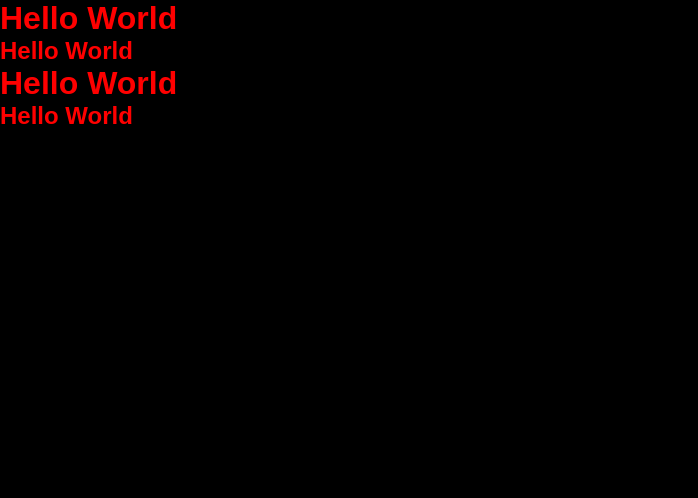
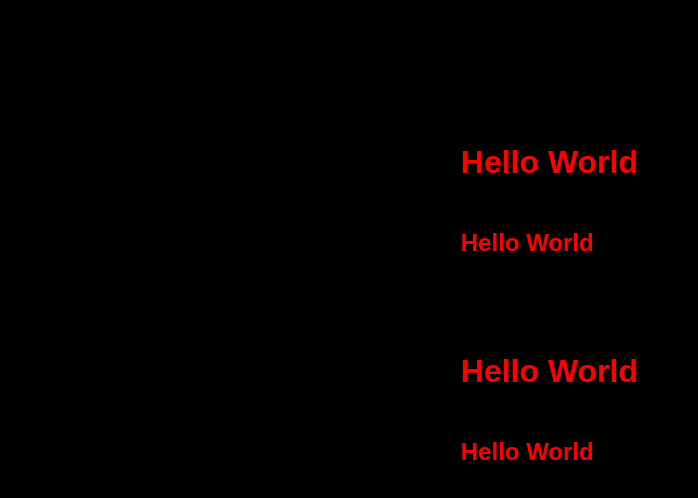
Before and after one commit to AmritanshRaizada/React.Dev, a React (Vite) app: page / in a window 1280 px wide. Shown: the top 498 px of the page, without its empty margins (0-698 px from the left). Built offline with nearby package versions, Linux system fonts and the light colour scheme.

Commit message:
changes in the css

```diff
--- a/style.css
+++ b/style.css
@@ -3,7 +3,8 @@
 }
 *{
     margin: 0;
-    padding: 0;
+    padding-block: 3vh;
+    padding-inline: 6vw;
     box-sizing: border-box;
     background-color: black;
     font-family: 'poppins', sans-serif;
```
Also changed, not shown: 2 other files (tests, documents, lock files or other folders).
